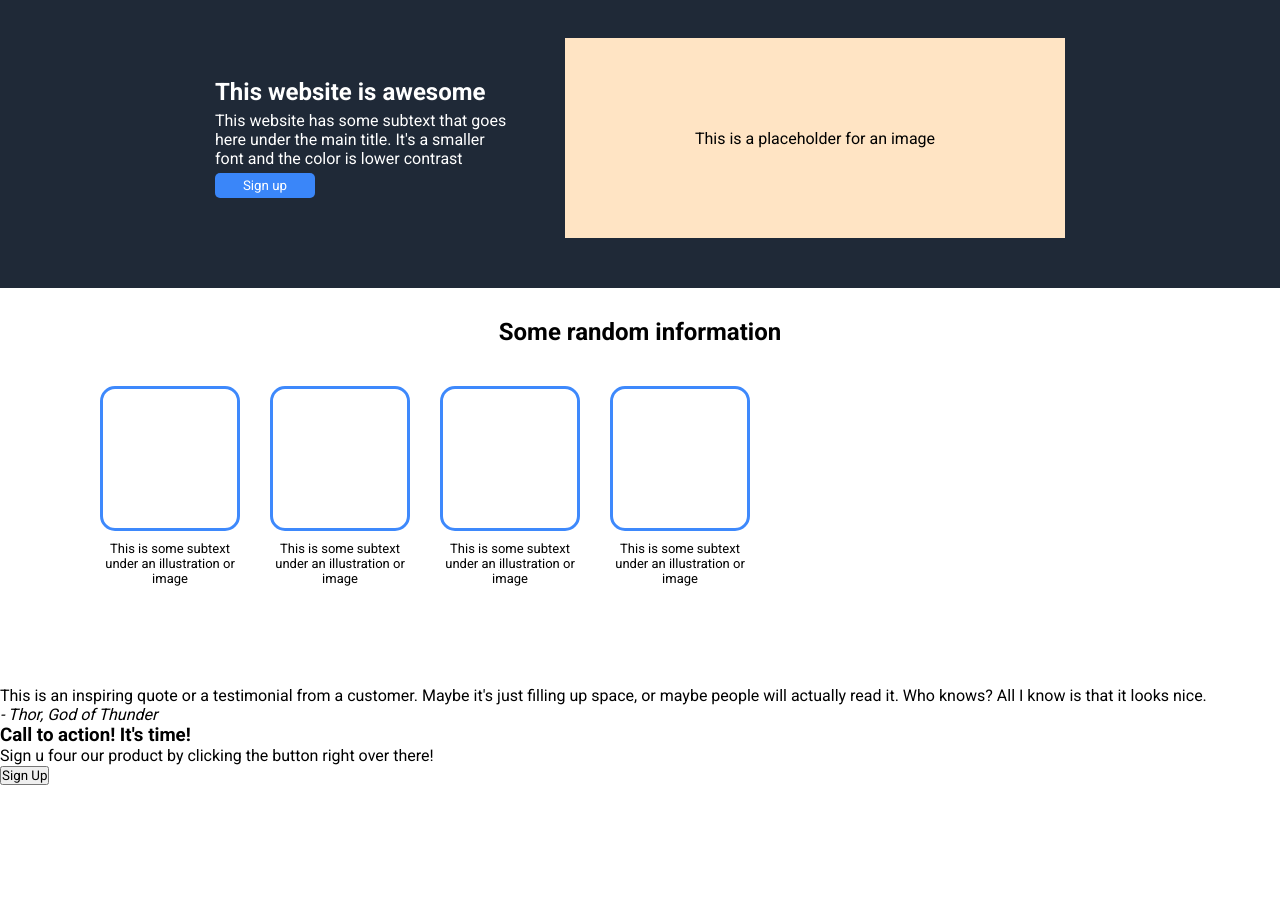
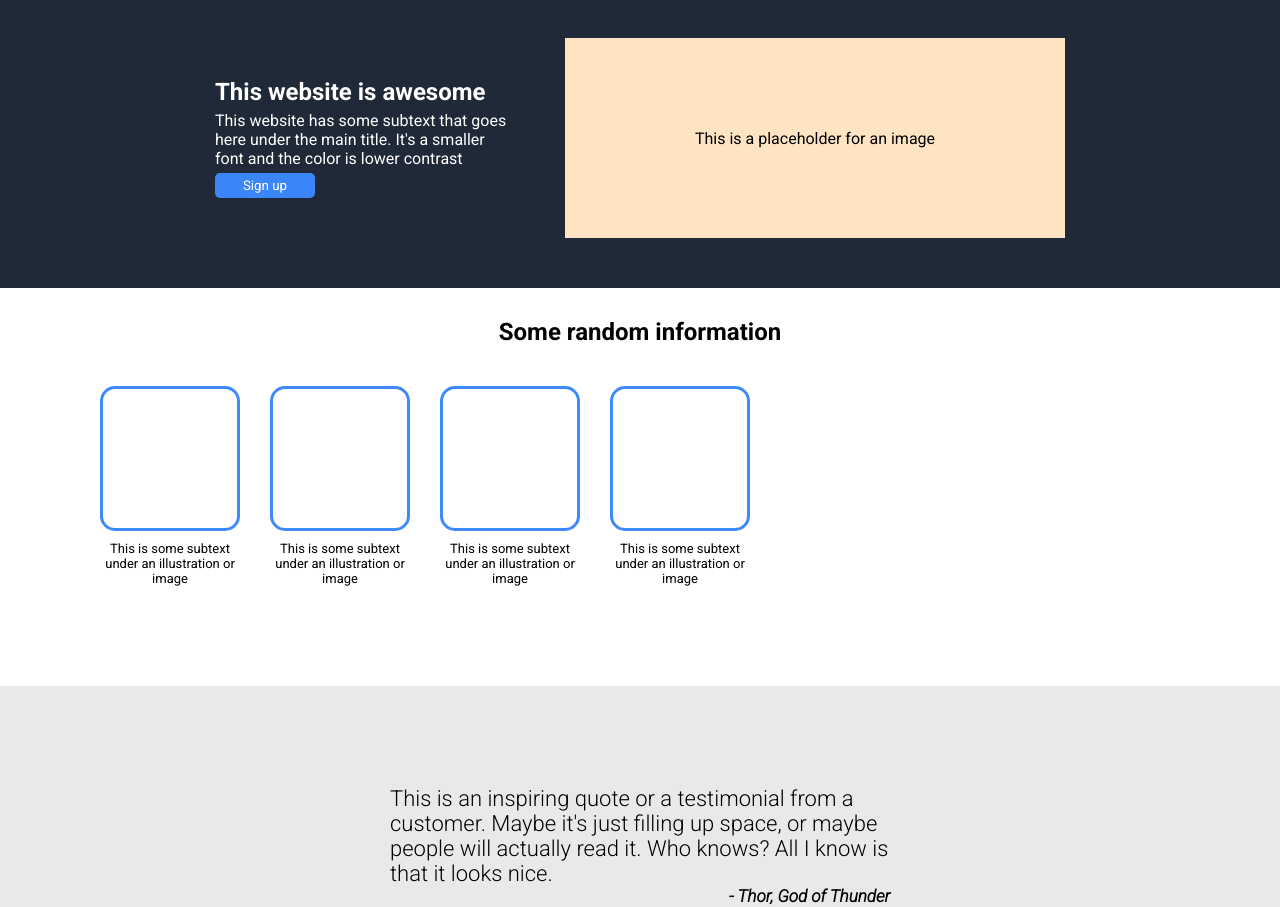
Before and after one commit to Marbling-Zero/landing-page, a plain HTML site: page index.html in a window 1280 px wide. Shown: the part 51-958 px from the top of the page. Before the commit the page ends 836 px from the top, so only its background shows below. Drawn offline with Linux system fonts and the light colour scheme.

Commit message:
Style CTA section

```diff
--- a/styles.css
+++ b/styles.css
@@ -1,4 +1,4 @@
-@import url('https://fonts.googleapis.com/css2?family=Roboto:wght@400;700&display=swap');
+@import url('https://fonts.googleapis.com/css2?family=Roboto:ital,wght@0,300;0,400;0,700;1,300&display=swap');
 
 * {
     padding: 0;
@@ -112,3 +112,57 @@ header {
     font-size: 13px;
     text-align: center;
 }
+
+.testimonial {
+    padding-top: 100px;
+    padding-bottom: 100px;
+    background-color: rgb(233, 233, 233);
+}
+
+.testimonial blockquote {
+    display: flex;
+    flex-direction: column;
+    align-items: flex-start;
+    max-width: 500px;
+    margin: 0 auto;
+    font-size: 22px;
+}
+
+.testimonial p {
+    font-weight: 300;
+
+}
+
+.testimonial cite{
+    align-self: end;
+    font-weight: 700;
+    font-size: 17px;
+}
+
+.call-to-action {
+    display: flex;
+    align-items: center;
+    justify-content: center;
+    height: 300px;
+}
+
+.call-to-action-card {
+    width: 60%;
+    height: 50%;
+    border-radius: 10px;
+    background-color: #3b82f6;
+
+    display: flex;
+    align-items: center;
+    justify-content: center;
+    gap: 80px;
+    color: white;
+}
+
+.call-to-action-button {
+    padding: 10px 40px;
+    border: 2px solid white;
+    background-color:#3b82f6;
+    color: white;
+    border-radius: 7px;
+}
```
